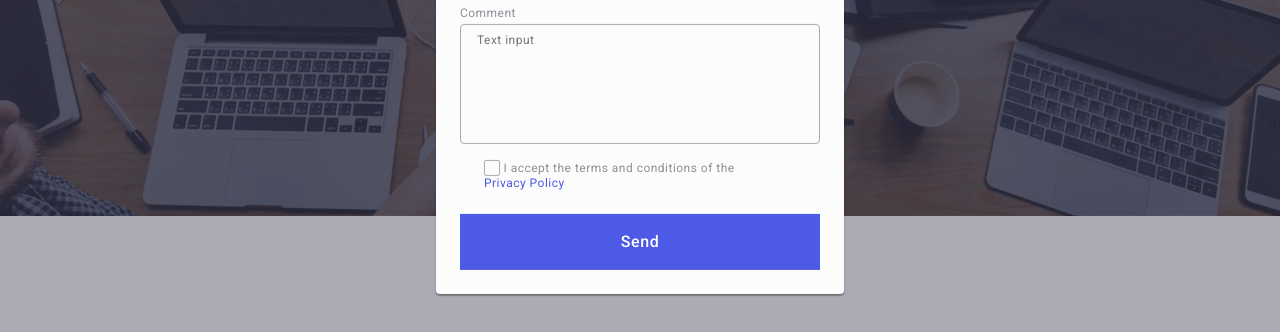
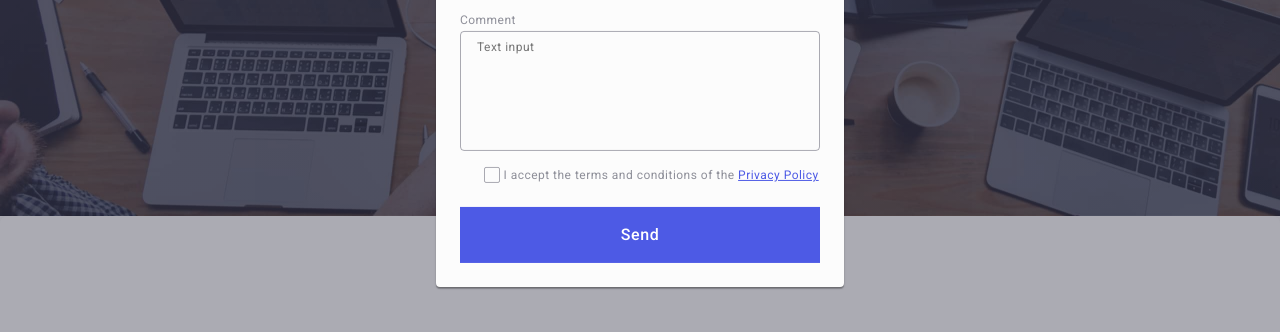
Before and after one commit to Sveta-pu/goit-markup-hw-05, a plain HTML site: page index.html in a window 1280 px wide. Shown: the part 457-789 px from the top of the page. Drawn offline with nearby package versions, Linux system fonts and the light colour scheme.

```diff
--- a/css/styles.css
+++ b/css/styles.css
@@ -803,9 +803,7 @@
 }
 
 .modal-form-checkbox-link {
-  display: flex;
-  font: Roboto;
-  font-weight: 400;
+  text-decoration: underline;
   font-size: 12px;
   line-height: 1.17;
   letter-spacing: 0.04em;
```
